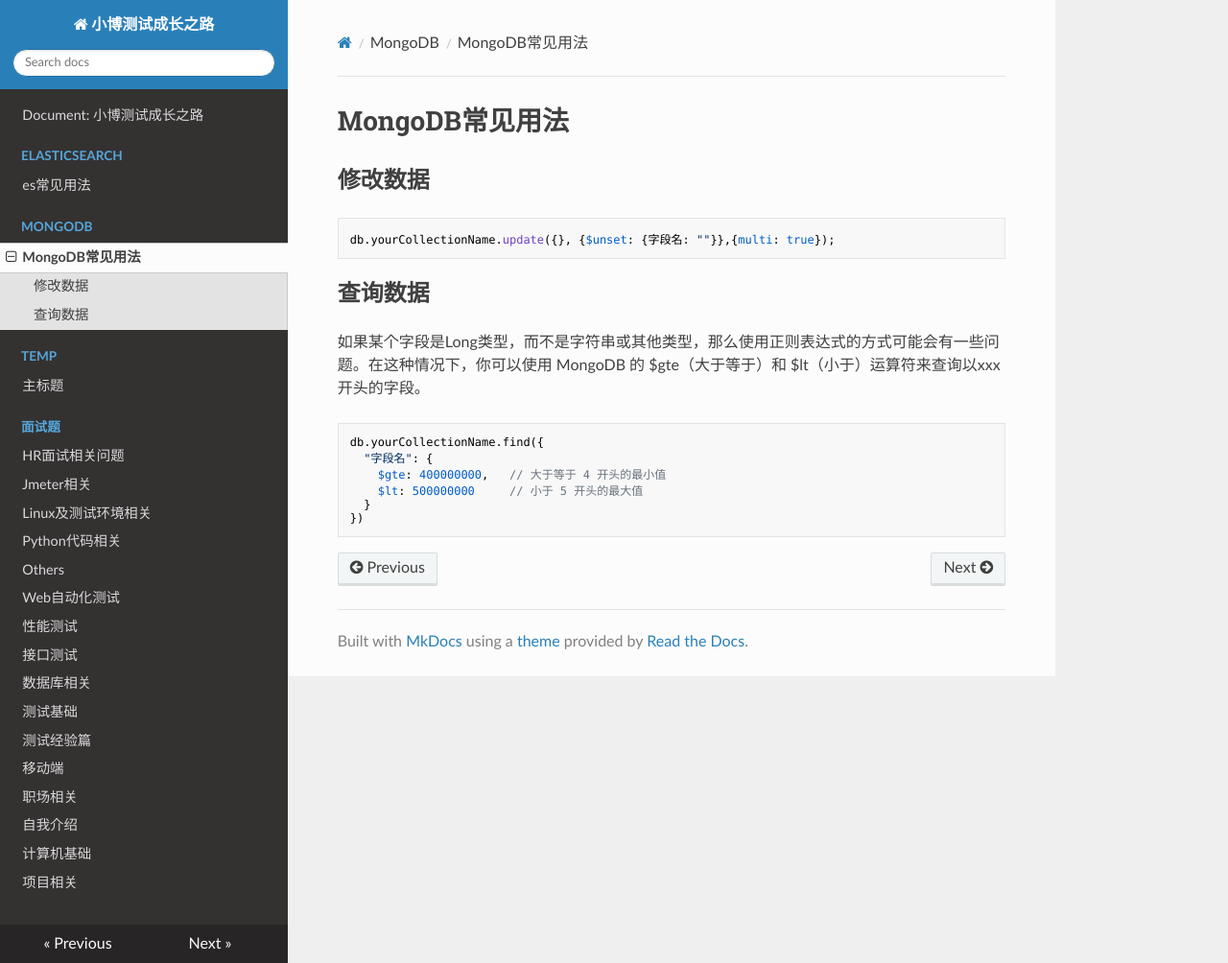
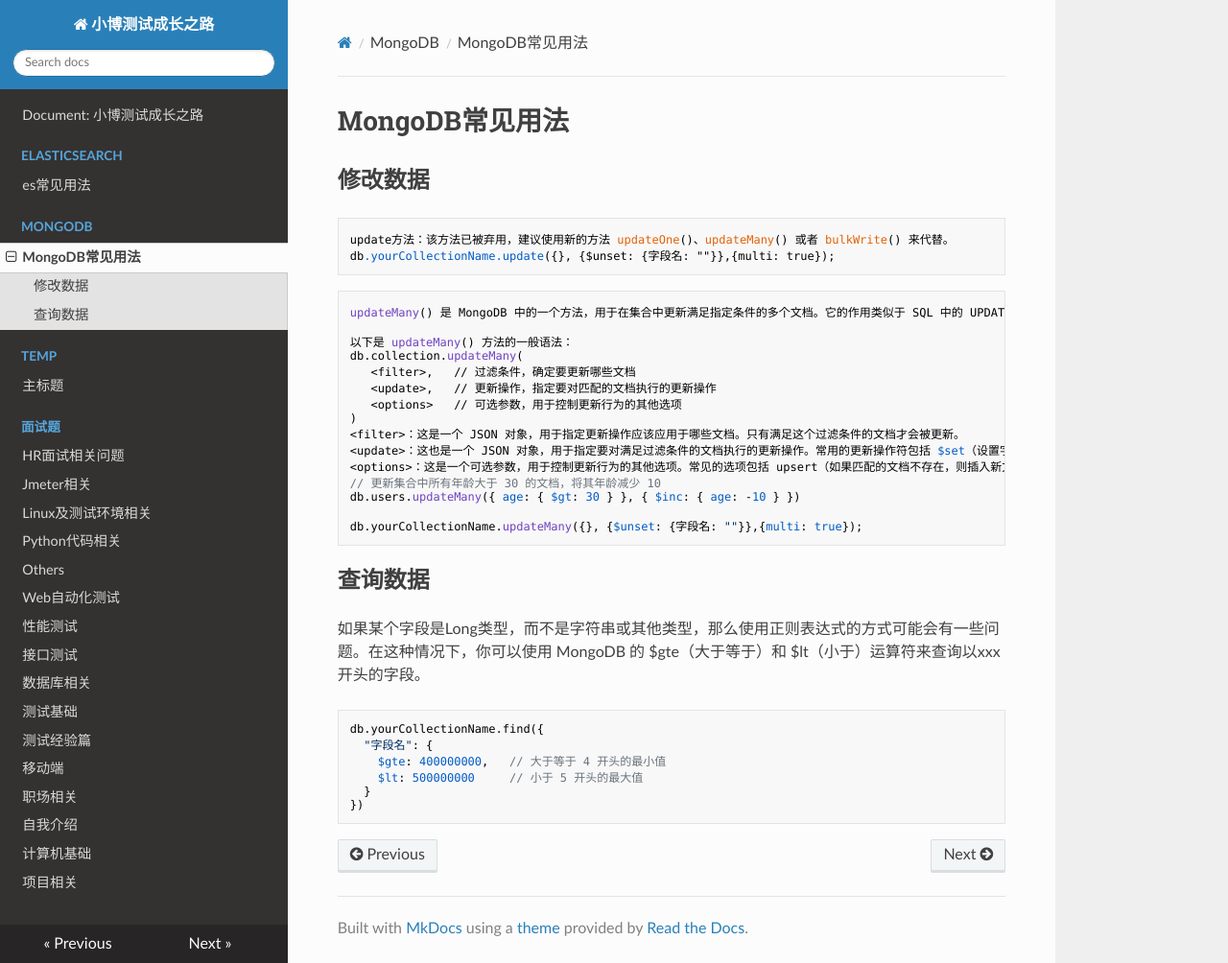
Before and after one commit to xiaobotester/blogs, an MkDocs documentation site: the page built from docs/MongoDB/mongo.md, in a window 1280 px wide and 1004 px high. Shown: the whole window at 96% size. Built offline with MkDocs 1.6.1, drawn with Linux system fonts in a browser that asks for light colours; nearby versions of some CDN libraries.

Commit message:
更新mongo的批量修改的用法

````diff
--- a/docs/MongoDB/mongo.md
+++ b/docs/MongoDB/mongo.md
@@ -5,10 +5,27 @@
 
 
 ```
+update方法：该方法已被弃用，建议使用新的方法 updateOne()、updateMany() 或者 bulkWrite() 来代替。
 db.yourCollectionName.update({}, {$unset: {字段名: ""}},{multi: true});
 ```
 
+```
+updateMany() 是 MongoDB 中的一个方法，用于在集合中更新满足指定条件的多个文档。它的作用类似于 SQL 中的 UPDATE 语句，但可以同时更新多个文档。
 
+以下是 updateMany() 方法的一般语法：
+db.collection.updateMany(
+   <filter>,   // 过滤条件，确定要更新哪些文档
+   <update>,   // 更新操作，指定要对匹配的文档执行的更新操作
+   <options>   // 可选参数，用于控制更新行为的其他选项
+)
+<filter>：这是一个 JSON 对象，用于指定更新操作应该应用于哪些文档。只有满足这个过滤条件的文档才会被更新。
+<update>：这也是一个 JSON 对象，用于指定要对满足过滤条件的文档执行的更新操作。常用的更新操作符包括 $set（设置字段的值）、$unset（移除字段）、$inc（增加或减少数值字段的值）等。
+<options>：这是一个可选参数，用于控制更新行为的其他选项。常见的选项包括 upsert（如果匹配的文档不存在，则插入新文档）、arrayFilters（用于更新数组字段中的特定元素）等。
+// 更新集合中所有年龄大于 30 的文档，将其年龄减少 10
+db.users.updateMany({ age: { $gt: 30 } }, { $inc: { age: -10 } })
+
+db.yourCollectionName.updateMany({}, {$unset: {字段名: ""}},{multi: true});
+```
 
 ## 查询数据
 
````
